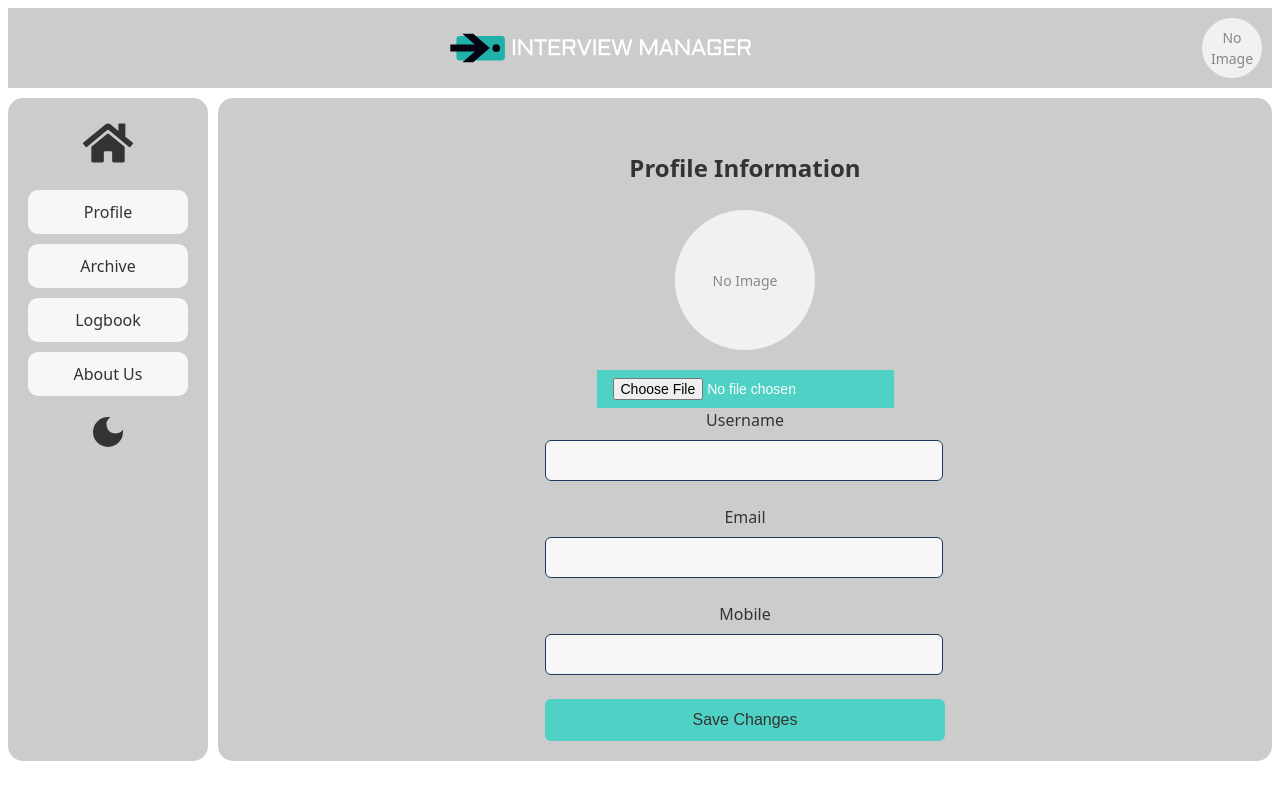
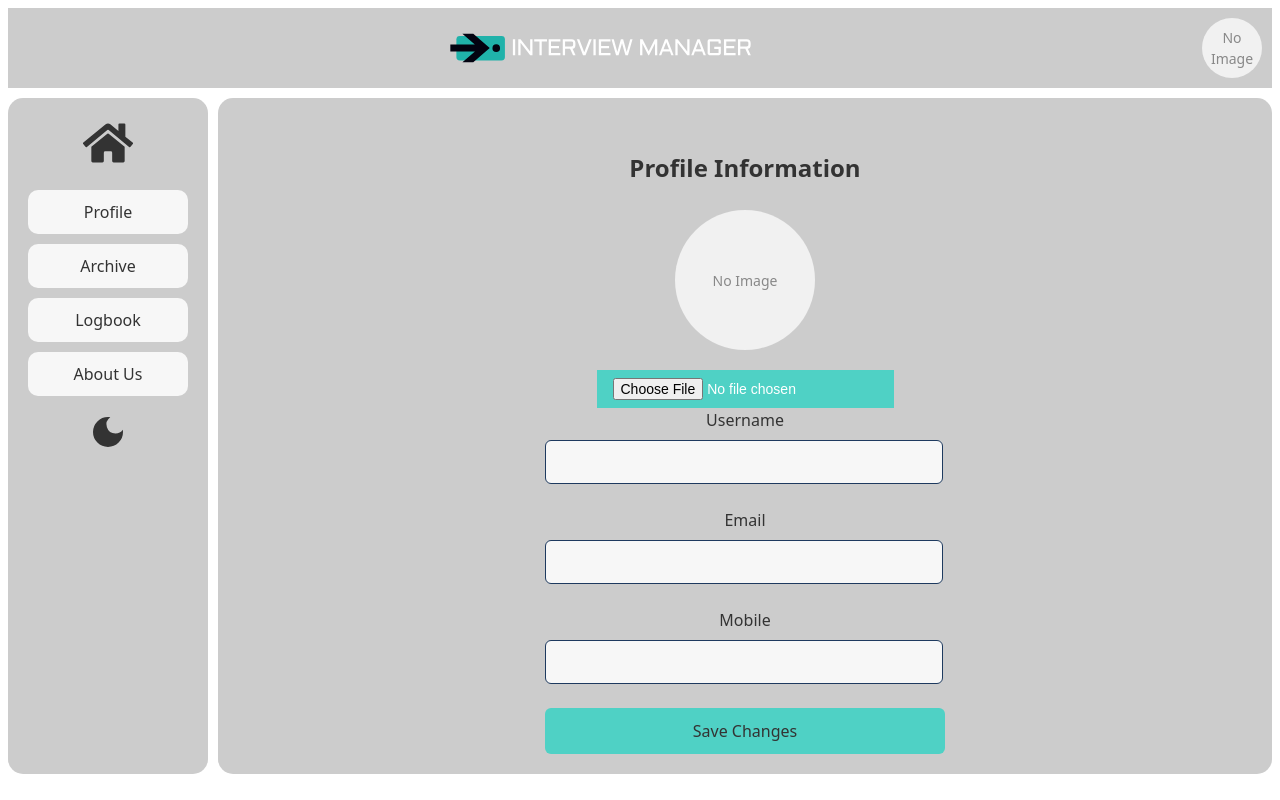
Before and after one commit to johnfa1508/interview-manager-client, a React (Vite) app: page /profile in a window 1280 px wide. Built offline with nearby package versions, Linux system fonts and the light colour scheme; no server answers; a web font is replaced by a local one.

Commit message:
font inherit after merge

```diff
--- a/src/components/InterviewFormModal/style.css
+++ b/src/components/InterviewFormModal/style.css
@@ -57,6 +57,7 @@
   font-size: 16px;
   cursor: pointer;
   transition: background-color 0.3s;
+  font-family: inherit;
 }
 
 .interview-form-submit-button:hover {
--- a/src/components/ViewInterviewModal/style.css
+++ b/src/components/ViewInterviewModal/style.css
@@ -13,7 +13,6 @@
   margin: 0;
   text-align: left;
 }
-
 
 /* FIXME: Quick fix */
 .content-container {
@@ -106,6 +105,7 @@
   font-size: 0.875rem;
   color: var(--text-color);
   background-color: var(--container-background-color);
+  font-family: inherit;
 }
 
 .note-input:focus {
--- a/src/components/checkboxDropdown/style.css
+++ b/src/components/checkboxDropdown/style.css
@@ -12,6 +12,7 @@
   font-size: 14px;
   color: var(--text-color);
   cursor: pointer;
+  font-family: inherit;
 }
 
 .dropdown-menu {
--- a/src/components/decisionModal/style.css
+++ b/src/components/decisionModal/style.css
@@ -23,6 +23,7 @@
   border-radius: 5px;
   cursor: pointer;
   color: var(--text-color);
+  font-family: inherit;
 }
 
 .decision-modal-content button:hover {
--- a/src/components/searchbar/style.css
+++ b/src/components/searchbar/style.css
@@ -18,6 +18,7 @@
   justify-content: center;
   padding: 0px 10px;
   border: none;
+  font-family: inherit;
 }
 
 .search-input::placeholder {
--- a/src/pages/profilepage/style.css
+++ b/src/pages/profilepage/style.css
@@ -50,6 +50,7 @@
   border: 1px solid #1e3a5f;
   border-radius: 6px;
   color: var(--text-color);
+  font-family: inherit;
 }
 
 .profile-form button {
@@ -59,6 +60,7 @@
   border: 1px solid #1e3a5f;
   border-radius: 6px;
   color: var(--text-color);
+  font-family: inherit;
 }
 
 .profile-form button {
```
